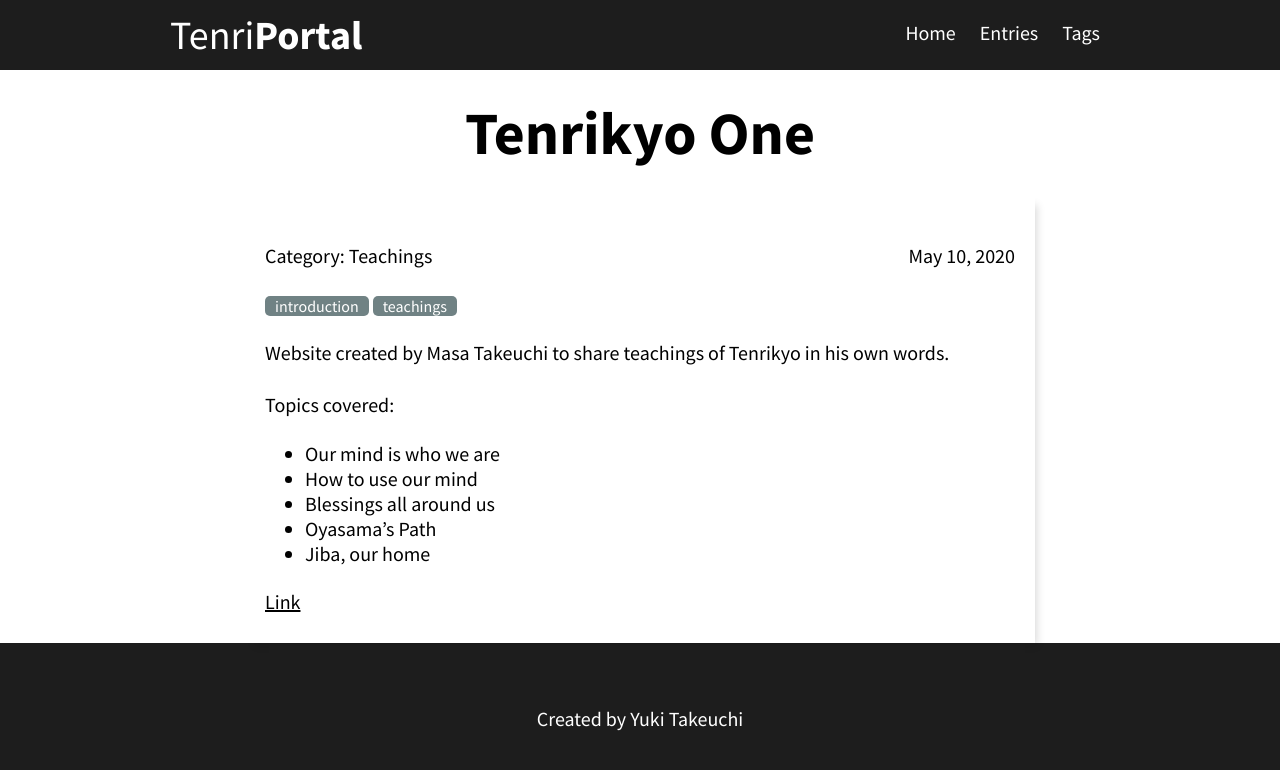
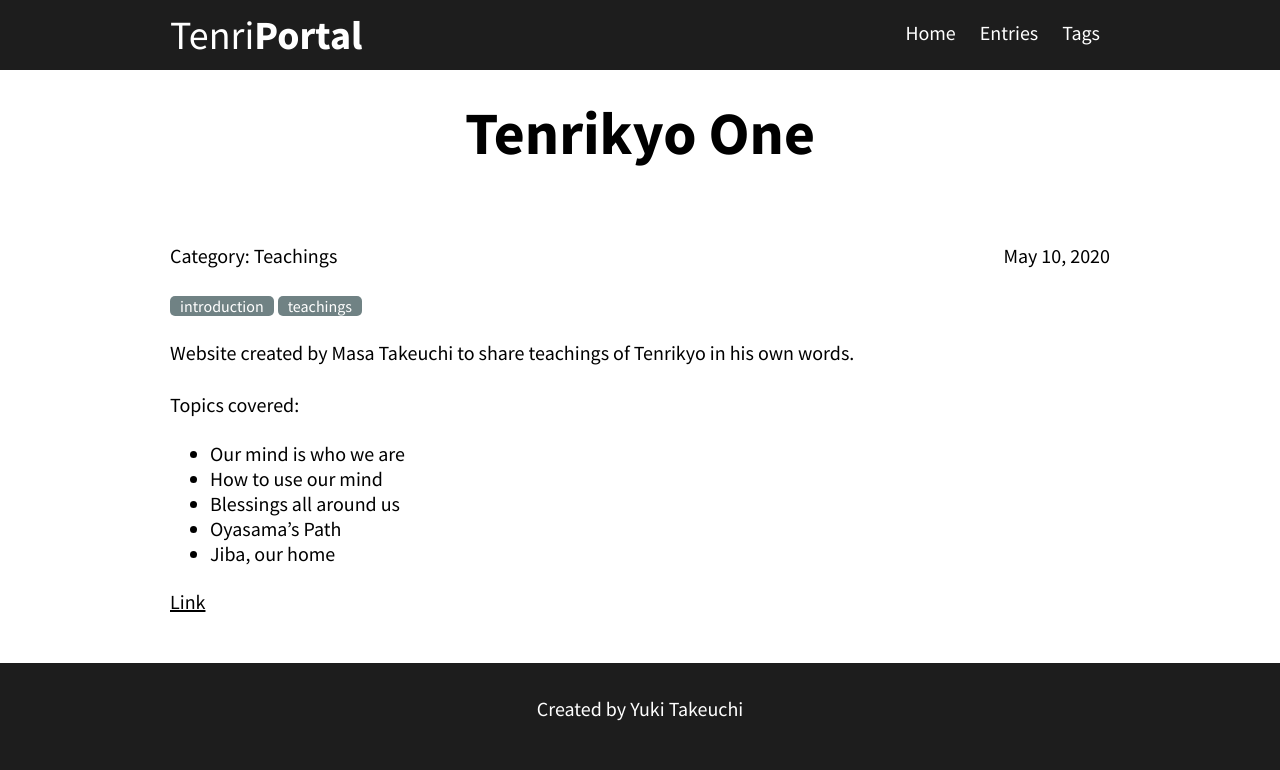
Before and after one commit to yukihitolouis/yukihitolouis.github.io, a Jekyll site: the page built from _posts/2020-05-10-tenrikyo-one.md, in a window 1280 px wide. Shown: the top 770 px of the page. Built offline with Jekyll 4.4.1, drawn with Linux system fonts in a browser that asks for light colours.

Commit message:
Limit entry style to entries

```diff
--- a/css/style.css
+++ b/css/style.css
@@ -143,7 +143,7 @@ p.sub-text {
     padding-right: 20px;
 }
 
-.blog-post {
+.entry {
     display: block;
     width: 750px;
     margin-bottom: 30px;
@@ -156,11 +156,11 @@ p.sub-text {
     text-decoration: none;
 }
 
-.blog-post:hover {
+.entry:hover {
     opacity: 0.6;
 }
 
-.blog-post .date {
+.date {
     float: right;
 }
 
--- a/entries.html
+++ b/entries.html
@@ -5,9 +5,9 @@ title: Entries
 <div class="container">
   <h2 class="spacing">Entries</h2>
 
-  <div class="blog-posts">
+  <div class="entries">
     {% for post in site.posts %}
-      <a href="{{ post.url }}" class="blog-post">
+      <a href="{{ post.url }}" class="entry">
         <h3>{{ post.title }}</h3>
         <span class="date">
           {{ post.date | date: '%B %d, %Y' }}
```
